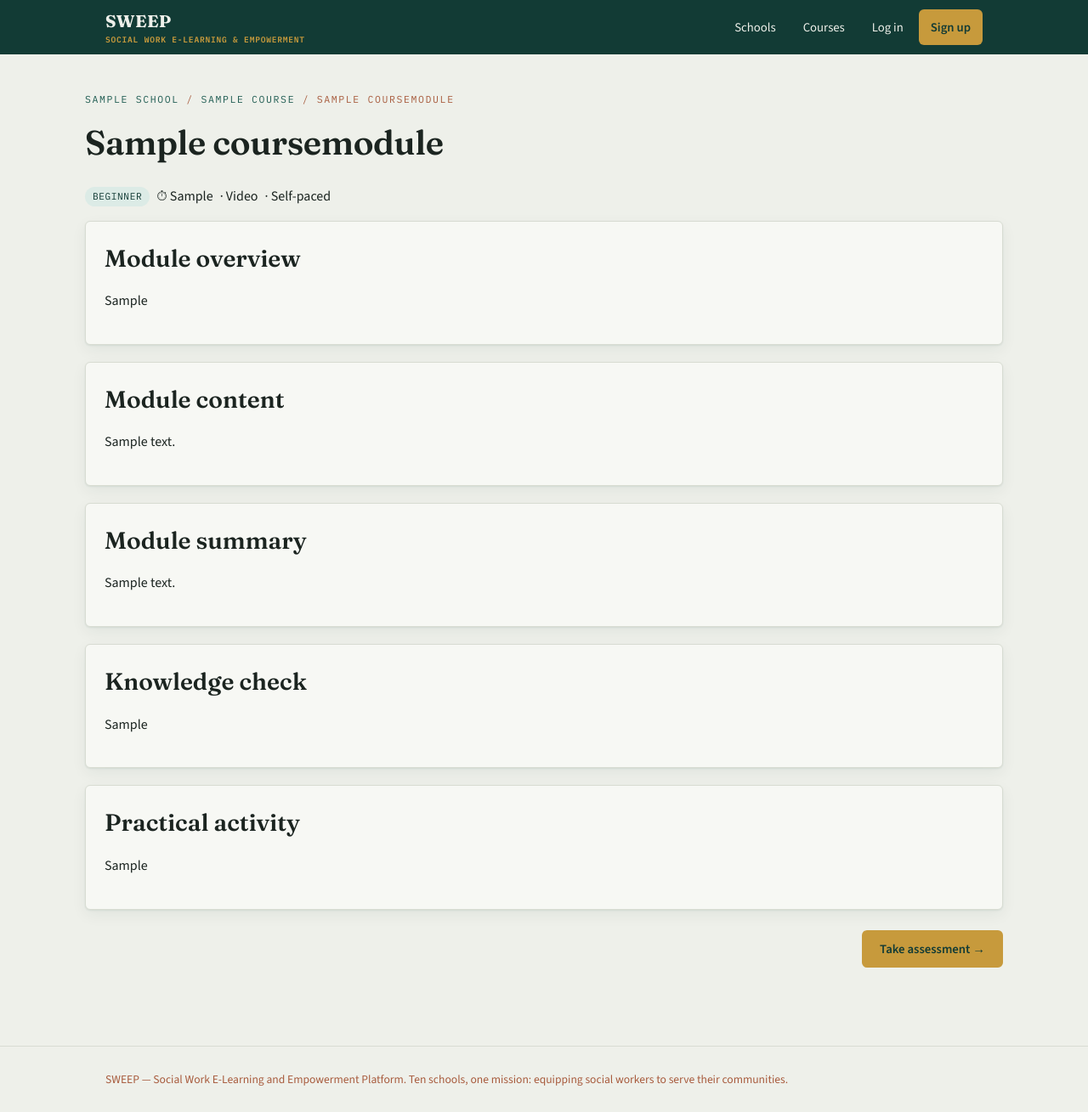
After one commit to remikeks/project-sweep, a Django app: a page that uses templates/courses/course_module_detail.html in a window 1280 px wide. The commit adds this page. Shown: the whole page at 85% size. Run offline with Django 5.2, Linux system fonts and the light colour scheme; tables that the repository leaves empty hold one stand-in row (values such as "Sample post").

Commit message:
mvp stage

```diff
--- a/courses/models.py
+++ b/courses/models.py
@@ -22,6 +22,19 @@ class Course(models.Model):
     title = models.CharField(max_length=200)
     slug = models.SlugField(max_length=220, unique=True, blank=True)
     summary = models.CharField(max_length=300, blank=True)
+    description = models.TextField(
+        blank=True,
+        help_text="A longer descriptive overview of the course shown before enrollment.",
+    )
+    course_code = models.CharField(
+        max_length=50,
+        blank=True,
+        help_text="Optional alphanumeric course code displayed on the course page.",
+    )
+    learning_objectives = models.TextField(
+        blank=True,
+        help_text="What learners will understand or be able to do after completing this course.",
+    )
     content = models.TextField(
         help_text="The main learning material for the course. Supports plain "
         "text/markdown-style paragraphs."
@@ -76,6 +89,55 @@ class Course(models.Model):
         return last is not None and last.pk == self.pk
 
 
+class CourseModule(models.Model):
+    """A structured learning module belonging to a course."""
+
+    class ModuleType(models.TextChoices):
+        VIDEO = "video", "Video"
+        ARTICLE = "article", "Article"
+        MIXED = "mixed", "Mixed"
+
+    class LearningMode(models.TextChoices):
+        SELF_PACED = "self_paced", "Self-paced"
+        LIVE = "live", "Live"
+        BLENDED = "blended", "Blended"
+
+    course = models.ForeignKey(Course, related_name="modules", on_delete=models.CASCADE)
+    title = models.CharField(max_length=200)
+    slug = models.SlugField(max_length=220, blank=True)
+    order = models.PositiveSmallIntegerField(default=0)
+    duration = models.CharField(max_length=50, blank=True, help_text="Example: 15 min")
+    module_type = models.CharField(max_length=20, choices=ModuleType.choices, default=ModuleType.ARTICLE)
+    learning_mode = models.CharField(
+        max_length=20, choices=LearningMode.choices, default=LearningMode.SELF_PACED
+    )
+    overview = models.TextField(blank=True, help_text="A short summary of the module.")
+    content = models.TextField(blank=True, help_text="The full content for this module.")
+    module_summary = models.TextField(blank=True, help_text="A recap shown at the end of the module.")
+    knowledge_check = models.TextField(blank=True, help_text="Questions or prompts for reflection.")
+    practical_activity = models.TextField(blank=True, help_text="A practical exercise for the learner.")
+    created_at = models.DateTimeField(auto_now_add=True)
+    updated_at = models.DateTimeField(auto_now=True)
+
+    class Meta:
+        ordering = ["order", "id"]
+        unique_together = ("course", "order")
+
+    def __str__(self):
+        return f"{self.course.title} / {self.title}"
+
+    def save(self, *args, **kwargs):
+        if not self.slug:
+            base_slug = slugify(self.title)
+            slug = base_slug
+            i = 1
+            while CourseModule.objects.filter(course=self.course, slug=slug).exclude(pk=self.pk).exists():
+                i += 1
+                slug = f"{base_slug}-{i}"
+            self.slug = slug
+        super().save(*args, **kwargs)
+
+
 class Question(models.Model):
     """A single multiple-choice question in a course's assessment."""
 
--- a/courses/urls.py
+++ b/courses/urls.py
@@ -5,5 +5,6 @@ from . import views
 urlpatterns = [
     path("", views.course_list, name="course_list"),
     path("<slug:slug>/", views.course_detail, name="course_detail"),
+    path("<slug:slug>/modules/<int:module_order>/", views.course_module_detail, name="course_module_detail"),
     path("<slug:slug>/assessment/", views.course_quiz, name="course_quiz"),
 ]
--- a/courses/views.py
+++ b/courses/views.py
@@ -2,10 +2,13 @@ from django.contrib import messages
 from django.contrib.auth.decorators import login_required
 from django.db.models import Q
 from django.shortcuts import get_object_or_404, redirect, render
+from django.utils.safestring import mark_safe
+
+import markdown
 
 from schools.models import School
 
-from .models import Course
+from .models import Course, CourseModule
 
 
 def course_list(request):
@@ -30,11 +33,11 @@ def course_list(request):
     enrolled_course_ids = set()
     completed_course_ids = set()
     if request.user.is_authenticated:
+        from learning.models import CourseEnrollment, CourseProgress
+
         enrolled_course_ids = set(
-            request.user.course_enrollments.values_list("course_id", flat=True)
+            CourseEnrollment.objects.filter(user=request.user).values_list("course_id", flat=True)
         )
-        from learning.models import CourseProgress
-
         completed_course_ids = set(
             CourseProgress.objects.filter(
                 user=request.user, status=CourseProgress.Status.COMPLETED
@@ -75,6 +78,7 @@ def course_detail(request, slug):
             .first()
         )
 
+    first_module = course.modules.order_by("order", "id").first()
     context = {
         "course": course,
         "is_enrolled": is_enrolled,
@@ -82,8 +86,62 @@ def course_detail(request, slug):
         "badge": badge,
         "latest_attempt": latest_attempt,
         "question_count": course.question_count,
+        "first_module": first_module,
     }
     return render(request, "courses/course_detail.html", context)
+
+
+def course_module_detail(request, slug, module_order):
+    course = get_object_or_404(Course, slug=slug, is_active=True)
+    module = get_object_or_404(CourseModule, course=course, order=module_order)
+
+    is_enrolled = False
+    if request.user.is_authenticated:
+        is_enrolled = course.enrollments.filter(user=request.user).exists()
+
+    if request.user.is_authenticated and not is_enrolled:
+        messages.warning(request, "You need to enroll in this course before accessing its modules.")
+        return redirect("course_detail", slug=course.slug)
+
+    ordered_modules = list(course.modules.order_by("order", "id"))
+    module_ids = [mod.id for mod in ordered_modules]
+    current_index = module_ids.index(module.id) if module.id in module_ids else -1
+
+    prev_module = None
+    next_module = None
+    next_course = None
+
+    is_course_completed = False
+    if request.user.is_authenticated:
+        from learning.models import CourseProgress
+
+        is_course_completed = CourseProgress.objects.filter(
+            user=request.user,
+            course=course,
+            status=CourseProgress.Status.COMPLETED,
+        ).exists()
+
+    if current_index > 0:
+        prev_module = ordered_modules[current_index - 1]
+    if current_index != -1 and current_index < len(ordered_modules) - 1:
+        next_module = ordered_modules[current_index + 1]
+
+    context = {
+        "course": course,
+        "module": module,
+        "is_enrolled": is_enrolled,
+        "prev_module": prev_module,
+        "next_module": next_module,
+        "next_course": next_course,
+        "question_count": course.question_count,
+        "is_course_completed": is_course_completed,
+        "module_overview_html": mark_safe(markdown.markdown(module.overview or "", extensions=["fenced_code", "tables"])),
+        "module_content_html": mark_safe(markdown.markdown(module.content or "", extensions=["fenced_code", "tables"])),
+        "module_summary_html": mark_safe(markdown.markdown(module.module_summary or "", extensions=["fenced_code", "tables"])),
+        "knowledge_check_html": mark_safe(markdown.markdown(module.knowledge_check or "", extensions=["fenced_code", "tables"])),
+        "practical_activity_html": mark_safe(markdown.markdown(module.practical_activity or "", extensions=["fenced_code", "tables"])),
+    }
+    return render(request, "courses/course_module_detail.html", context)
 
 
 @login_required
@@ -105,10 +163,17 @@ def course_quiz(request, slug):
         from learning.services import grade_course_quiz
 
         result = grade_course_quiz(user=request.user, course=course, post_data=request.POST)
+        next_course = (
+            course.school.courses.filter(is_active=True)
+            .exclude(pk=course.pk)
+            .order_by("order", "id")
+            .first()
+        )
         context = {
             "course": course,
             "questions": questions,
             "result": result,
+            "next_course": next_course,
         }
         return render(request, "courses/quiz_result.html", context)
 
--- a/learning/views.py
+++ b/learning/views.py
@@ -35,6 +35,10 @@ def enroll_in_course_view(request, slug):
         messages.success(request, f"You're enrolled in {course.title}.")
     else:
         messages.info(request, f"You're already enrolled in {course.title}.")
+
+    first_module = course.modules.order_by("order", "id").first()
+    if first_module:
+        return redirect("course_module_detail", slug=course.slug, module_order=first_module.order)
     return redirect("course_detail", slug=course.slug)
 
 
--- a/requirements.txt
+++ b/requirements.txt
@@ -1,2 +1,3 @@
 Django>=5.0,<6.0
 Pillow>=10.0
+django-markdownify==0.9.7
--- a/sweep/settings.py
+++ b/sweep/settings.py
@@ -27,6 +27,7 @@ INSTALLED_APPS = [
     "django.contrib.messages",
     "django.contrib.staticfiles",
     "django.contrib.humanize",
+    "markdownify",
 
     # SWEEP apps
     "accounts",
--- /dev/null
+++ b/templates/courses/course_module_detail.html
@@ -0,0 +1,69 @@
+{% extends "base.html" %}
+{% block title %}{{ module.title }} — {{ course.title }} — SWEEP{% endblock %}
+{% block content %}
+  <p class="eyebrow"><a href="{% url 'school_detail' course.school.slug %}">{{ course.school.name }}</a> / <a href="{% url 'course_detail' course.slug %}">{{ course.title }}</a> / {{ module.title }}</p>
+  <h1>{{ module.title }}</h1>
+  <div style="display:flex; gap:8px; align-items:center; margin-bottom:16px; flex-wrap:wrap;">
+    <span class="badge-pill {{ course.difficulty }}">{{ course.get_difficulty_display }}</span>
+    <span class="meta">⏱ {{ module.duration }}</span>
+    <span class="meta">· {{ module.get_module_type_display }}</span>
+    <span class="meta">· {{ module.get_learning_mode_display }}</span>
+  </div>
+
+  {% if module.overview %}
+    <div class="card" style="margin-bottom:20px;">
+      <h2>Module overview</h2>
+      <div>{{ module_overview_html }}</div>
+    </div>
+  {% endif %}
+
+  <div class="card" style="margin-bottom:20px;">
+    <h2>Module content</h2>
+    <div>{{ module_content_html }}</div>
+  </div>
+
+  {% if module.module_summary %}
+    <div class="card" style="margin-bottom:20px;">
+      <h2>Module summary</h2>
+      <div>{{ module_summary_html }}</div>
+    </div>
+  {% endif %}
+
+  {% if module.knowledge_check %}
+    <div class="card" style="margin-bottom:20px;">
+      <h2>Knowledge check</h2>
+      <div>{{ knowledge_check_html }}</div>
+    </div>
+  {% endif %}
+
+  {% if module.practical_activity %}
+    <div class="card" style="margin-bottom:20px;">
+      <h2>Practical activity</h2>
+      <div>{{ practical_activity_html }}</div>
+    </div>
+  {% endif %}
+
+  <div style="display:flex; justify-content:space-between; gap:12px; flex-wrap:wrap; margin-top:24px;">
+    {% if prev_module %}
+      <a href="{% url 'course_module_detail' course.slug prev_module.order %}" class="btn btn-outline">← Previous module</a>
+    {% else %}
+      <span></span>
+    {% endif %}
+
+    {% if next_module %}
+      <a href="{% url 'course_module_detail' course.slug next_module.order %}" class="btn btn-primary">Next module →</a>
+    {% elif is_course_completed and next_course %}
+      <a href="{% url 'course_detail' next_course.slug %}" class="btn btn-primary">Next course →</a>
+    {% else %}
+      {% if prev_module %}
+        <a href="{% url 'course_quiz' course.slug %}" class="btn btn-gold">Take assessment →</a>
+      {% else %}
+        {% if next_module %}
+          <a href="{% url 'course_module_detail' course.slug next_module.order %}" class="btn btn-primary">Next module →</a>
+        {% else %}
+          <a href="{% url 'course_quiz' course.slug %}" class="btn btn-gold">Take assessment →</a>
+        {% endif %}
+      {% endif %}
+    {% endif %}
+  </div>
+{% endblock %}
--- a/templates/courses/quiz_result.html
+++ b/templates/courses/quiz_result.html
@@ -19,6 +19,9 @@
       </div>
     {% else %}
       <p style="margin-top:12px; color:var(--clay);">{{ result.school_completed_count }} / {{ result.school_total_count }} courses complete in {{ result.course.school.name }}.</p>
+      {% if next_course %}
+        <a href="{% url 'course_detail' next_course.slug %}" class="btn btn-primary" style="margin-top:12px;">Go to next course</a>
+      {% endif %}
     {% endif %}
   {% else %}
     <h1>Not quite — {{ result.score }}%</h1>
```
Also changed, not shown: courses/admin.py (+16 -3 lines), courses/tests.py (added, +87 -0 lines), templates/courses/course_detail.html (+27 -10 lines), courses/migrations/0002_course_learning_objectives.py (added), courses/migrations/0003_course_course_code_course_description.py (added), courses/migrations/0004_coursemodule.py (added).
